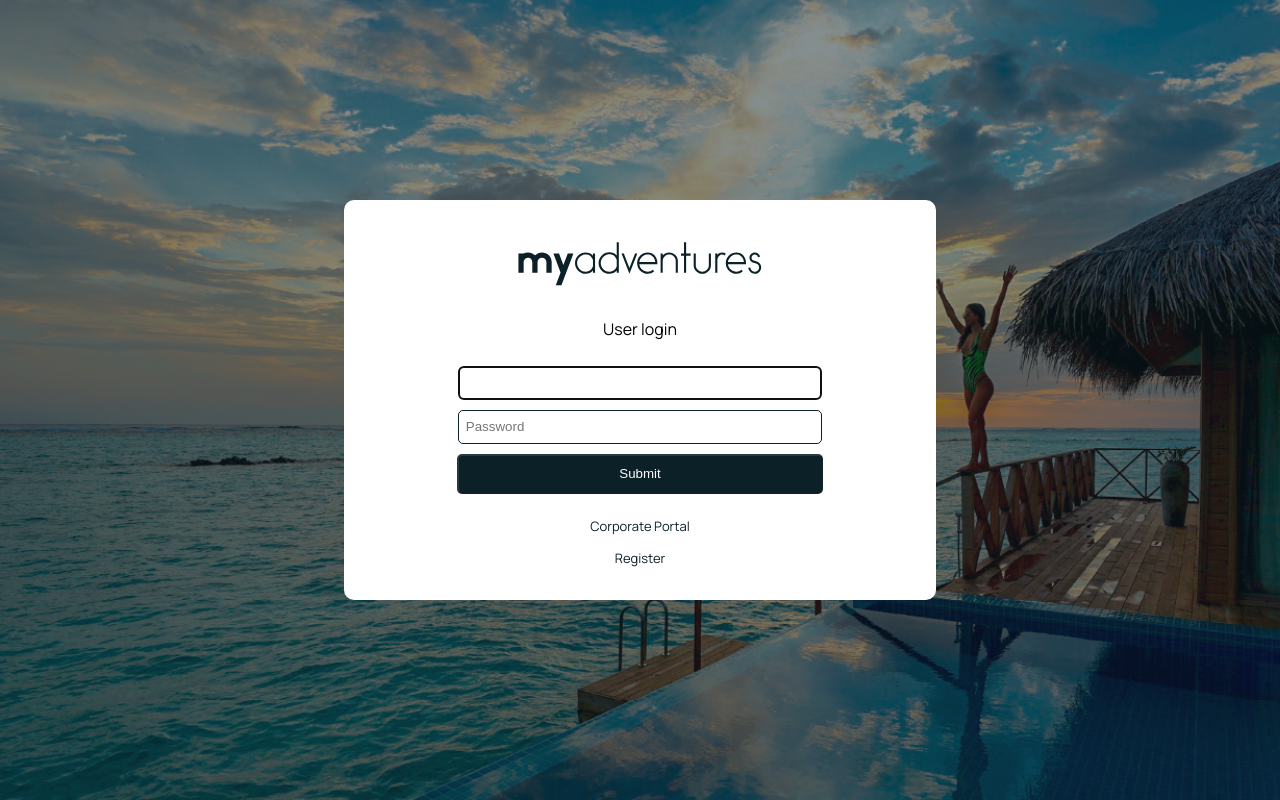
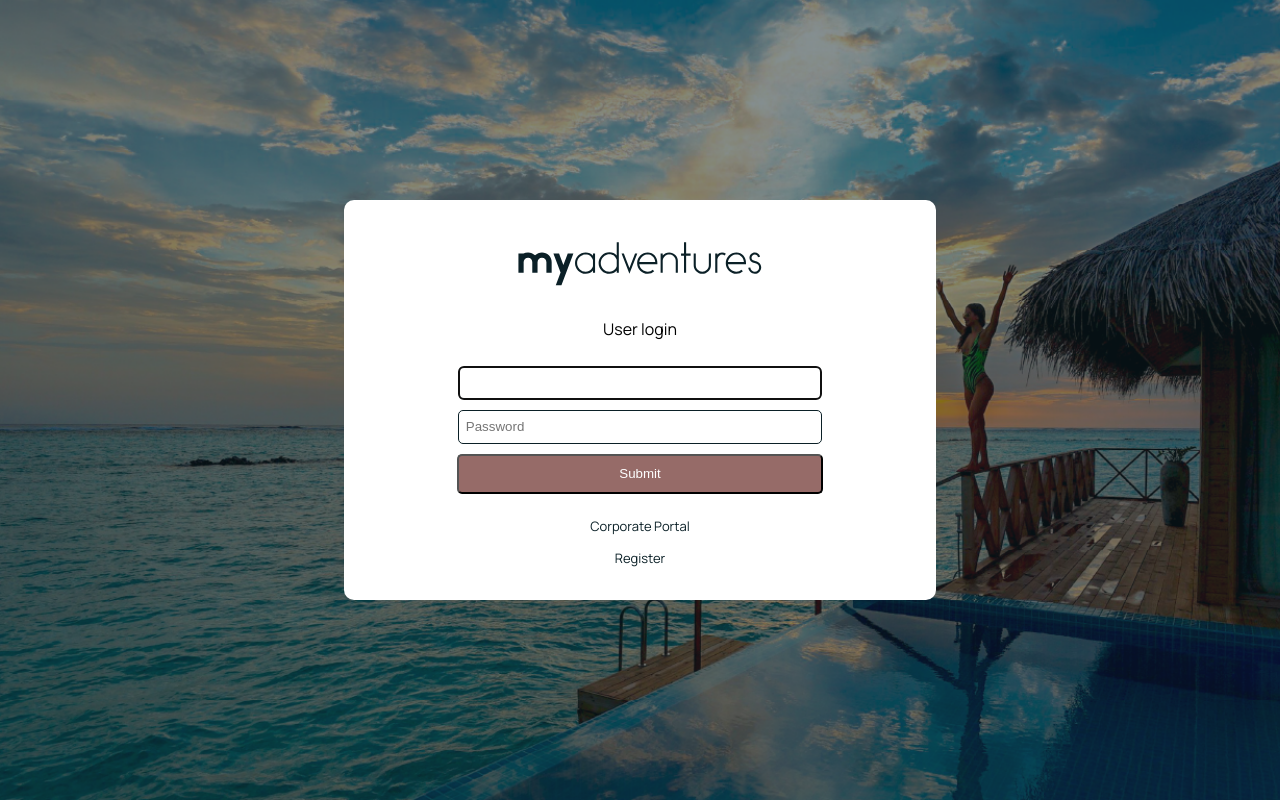
Before and after one commit to LegendDRD/DemoApp, a React (Create React App) app: page /login in a window 1280 px wide. Built offline with nearby package versions, Linux system fonts and the light colour scheme.

Commit message:
greyed button

```diff
--- a/src/pages/Login.tsx
+++ b/src/pages/Login.tsx
@@ -11,7 +11,7 @@ import { Modal } from "../styledComponents/modal";
 import { CenterDiv } from "../styledComponents/centerDiv";
 import { Input } from "../styledComponents/inputs";
 import { TenSpacer } from "../styledComponents/tenSpacer";
-import { FilledButton } from "../styledComponents/filledButton";
+import { FilledButton, GreyFilledButton } from "../styledComponents/filledButton";
 import { Link } from "../styledComponents/linkStyle";
 import { Error } from "../styledComponents/errorMessages";
 
@@ -125,7 +125,12 @@ export default function Login() {
                                         value={password}
                                         onChange={(e) => setPassword(e.target.value)} />
                                     <TenSpacer />
-                                    <FilledButton onClick={() => { orgloginSubmit(); }} disabled={!validateForm()} >Submit</FilledButton>
+                                    {(validateForm()) ?
+                                        <FilledButton onClick={() => { orgloginSubmit(); }}  >Submit</FilledButton>
+                                        :
+                                        <GreyFilledButton >Submit</GreyFilledButton>
+                                    }
+
                                     <TenSpacer />
                                     <Link onClick={() => { setOrgLogin(false) }}>Switch to User </Link>
                                 </CenterDiv>
@@ -151,7 +156,11 @@ export default function Login() {
                                         onChange={(e) => setPassword(e.target.value)} />
                                     <TenSpacer />
 
-                                    <FilledButton onClick={() => { userloginSubmit(); }} disabled={!validateForm()} >Submit</FilledButton>
+                                    {(validateForm()) ?
+                                        <FilledButton onClick={() => { userloginSubmit(); }}  >Submit</FilledButton>
+                                        :
+                                        <GreyFilledButton >Submit</GreyFilledButton>
+                                    }
 
                                     <TenSpacer />
                                     <TenSpacer />
--- a/src/styledComponents/filledButton.tsx
+++ b/src/styledComponents/filledButton.tsx
@@ -17,3 +17,21 @@ export const FilledButton = styled.button`
 
     `
     ;
+export const GreyFilledButton = styled.button`
+
+    width: 71.5%;
+    background-color: #966b68;
+    height:40px;
+    color: white;
+    border-radius: 5px;
+    transition: all .1s ease;
+    &:hover {
+        width: 71.5%;
+    background-color: #868686;
+    height:40px;
+    color: white;
+    border-radius: 5px;
+    }
+
+    `
+    ;
```
